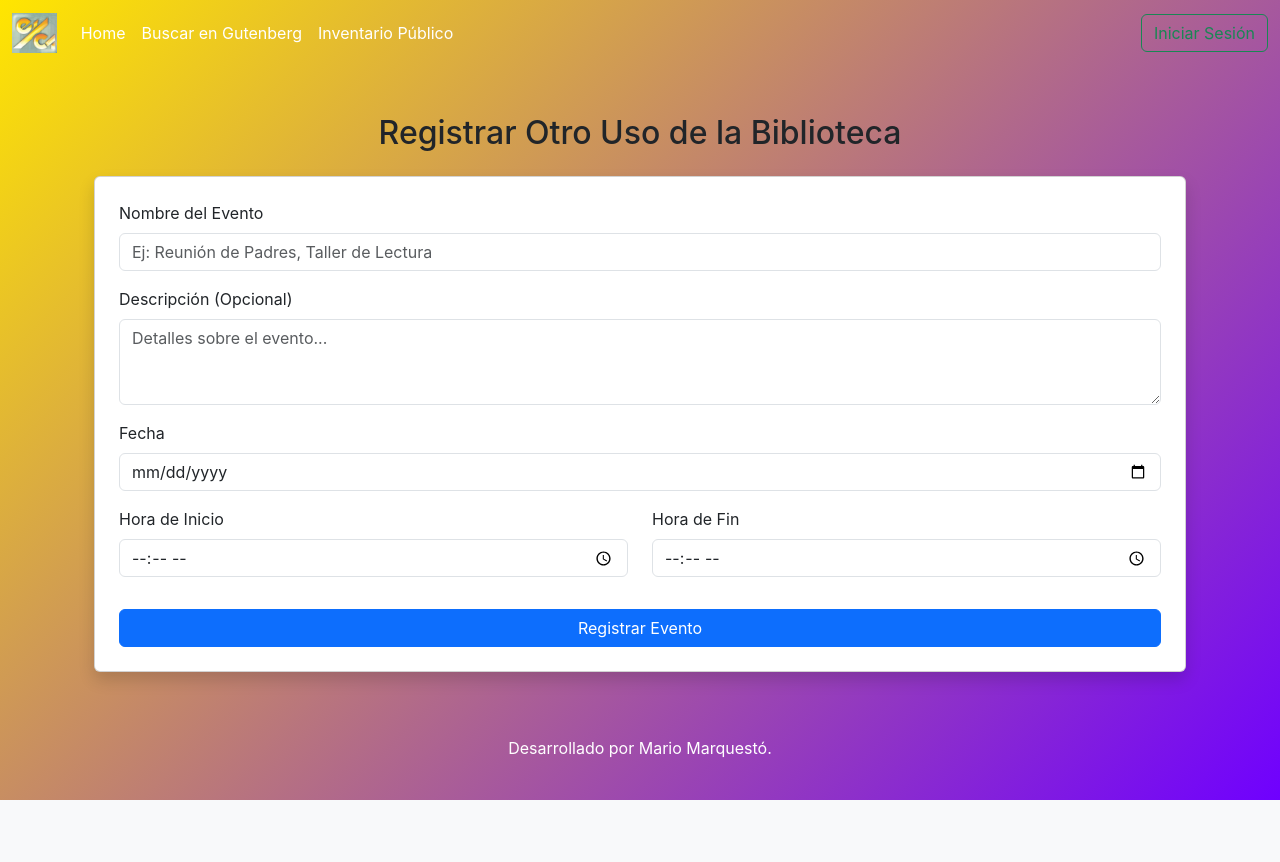
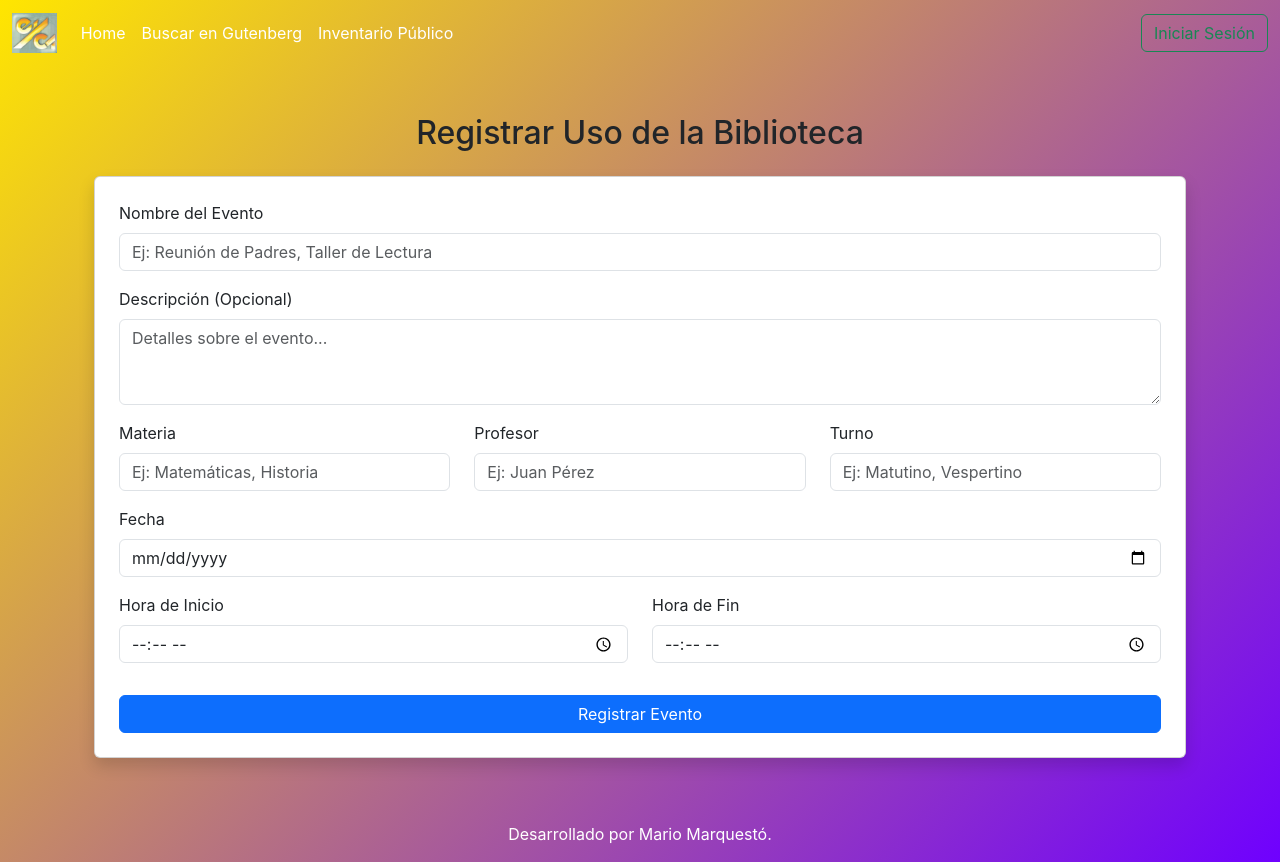
Before and after one commit to mariomarquesto/BibliotecaComerciouno, a React (Vite) app: page /registrar-otro-uso in a window 1280 px wide. Before the commit the page ends 800 px from the top, so only its background shows below. Built offline with nearby package versions, Linux system fonts and the light colour scheme; no server answers.

Commit message:
arreglando formularioUsoBiblioteca

```diff
--- a/src/components/FormularioUsoBiblioteca.jsx
+++ b/src/components/FormularioUsoBiblioteca.jsx
@@ -9,6 +9,9 @@ function FormularioUsoBiblioteca() {
     const [fecha, setFecha] = useState('');
     const [horaInicio, setHoraInicio] = useState('');
     const [horaFin, setHoraFin] = useState('');
+    const [materia, setMateria] = useState('');
+    const [profesor, setProfesor] = useState('');
+    const [turno, setTurno] = useState('');
     const [mensaje, setMensaje] = useState('');
     const [variante, setVariante] = useState('');
 
@@ -29,28 +32,26 @@ function FormularioUsoBiblioteca() {
             fecha,
             horaInicio,
             horaFin,
+            materia,
+            profesor,
+            turno,
             timestamp: moment().format(),
-            // Agrega los campos de 'materia', 'profesor' y 'turno'
-            // para que los reportes puedan procesar la información.
-            // Si el formulario no los pide, puedes usar valores predeterminados o vacíos.
-            materia: 'Otro', // Valor predeterminado
-            profesor: 'N/A', // Valor predeterminado
-            turno: 'N/A', // Valor predeterminado
-            horaEntrada: moment(`${fecha} ${horaInicio}`).format(), // Combina fecha y hora de inicio
-            horaSalida: moment(`${fecha} ${horaFin}`).format(), // Combina fecha y hora de fin
+            horaEntrada: moment(`${fecha} ${horaInicio}`).format(),
+            horaSalida: moment(`${fecha} ${horaFin}`).format(),
         };
 
         try {
-            // CAMBIA "otrosUsos" por "usoBiblioteca"
             await addDoc(collection(db, "usoBiblioteca"), nuevoUso);
             setMensaje('Evento registrado con éxito.');
             setVariante('success');
-            // Restablecer los estados del formulario después del envío exitoso
             setNombreEvento('');
             setDescripcion('');
             setFecha('');
             setHoraInicio('');
             setHoraFin('');
+            setMateria('');
+            setProfesor('');
+            setTurno('');
         } catch (error) {
             console.error("Error al registrar el evento: ", error);
             setMensaje('Error al registrar el evento. Intente de nuevo.');
@@ -60,7 +61,7 @@ function FormularioUsoBiblioteca() {
 
     return (
         <Container className="my-5">
-            <h2 className="text-center mb-4">Registrar Otro Uso de la Biblioteca</h2>
+            <h2 className="text-center mb-4">Registrar Uso de la Biblioteca</h2>
             <Card className="p-4 shadow">
                 {mensaje && <Alert variant={variante}>{mensaje}</Alert>}
                 <Form onSubmit={handleSubmit}>
@@ -84,6 +85,41 @@ function FormularioUsoBiblioteca() {
                             onChange={(e) => setDescripcion(e.target.value)}
                         />
                     </Form.Group>
+                    <Row>
+                        <Col md={4}>
+                            <Form.Group className="mb-3">
+                                <Form.Label>Materia</Form.Label>
+                                <Form.Control
+                                    type="text"
+                                    placeholder="Ej: Matemáticas, Historia"
+                                    value={materia}
+                                    onChange={(e) => setMateria(e.target.value)}
+                                />
+                            </Form.Group>
+                        </Col>
+                        <Col md={4}>
+                            <Form.Group className="mb-3">
+                                <Form.Label>Profesor</Form.Label>
+                                <Form.Control
+                                    type="text"
+                                    placeholder="Ej: Juan Pérez"
+                                    value={profesor}
+                                    onChange={(e) => setProfesor(e.target.value)}
+                                />
+                            </Form.Group>
+                        </Col>
+                        <Col md={4}>
+                            <Form.Group className="mb-3">
+                                <Form.Label>Turno</Form.Label>
+                                <Form.Control
+                                    type="text"
+                                    placeholder="Ej: Matutino, Vespertino"
+                                    value={turno}
+                                    onChange={(e) => setTurno(e.target.value)}
+                                />
+                            </Form.Group>
+                        </Col>
+                    </Row>
                     <Form.Group className="mb-3">
                         <Form.Label>Fecha</Form.Label>
                         <Form.Control
--- a/src/components/ReporteUsoBiblioteca.jsx
+++ b/src/components/ReporteUsoBiblioteca.jsx
@@ -1,16 +1,15 @@
 import React, { useState, useEffect } from 'react';
 import { Container, Spinner, Alert, Card, Table, Form, Row, Col } from 'react-bootstrap';
-// Asegúrate de importar 'db', 'collection', y 'onSnapshot', 'getDocs' para Firestore
 import { db, collection, onSnapshot, getDocs } from '../firebase/firebaseConfig';
 import moment from 'moment';
 import 'moment/locale/es';
-import './ReportesBiblioteca.css'; // Asegúrate de que este archivo CSS exista si tienes estilos personalizados.
+import './ReportesBiblioteca.css';
 
 moment.locale('es');
 
 function ReporteUsoBiblioteca() {
     const [usoList, setUsoList] = useState([]);
-    const [loading, setLoading] = useState(true); // Carga principal de todos los reportes
+    const [loading, setLoading] = useState(true);
     const [error, setError] = useState(null);
 
     const [usoPorMateria, setUsoPorMateria] = useState([]);
@@ -20,12 +19,11 @@ function ReporteUsoBiblioteca() {
 
     const [periodoFiltro, setPeriodoFiltro] = useState('diario');
 
-    // --- NUEVOS ESTADOS PARA EL REPORTE DE VISITAS A LA PÁGINA ---
     const [totalPageVisits, setTotalPageVisits] = useState(0);
-    const [loadingPageVisits, setLoadingPageVisits] = useState(true); // Carga específica para visitas
-    const [errorPageVisits, setErrorPageVisits] = useState(null); // Error específico para visitas
+    const [loadingPageVisits, setLoadingPageVisits] = useState(true);
+    const [errorPageVisits, setErrorPageVisits] = useState(null);
 
-    // useEffect para obtener todos los datos de uso de la biblioteca (usoBiblioteca)
+    // useEffect para obtener datos de uso de la biblioteca
     useEffect(() => {
         const unsubscribe = onSnapshot(collection(db, "usoBiblioteca"), (snapshot) => {
             const uso = snapshot.docs.map((doc) => ({
@@ -33,7 +31,7 @@ function ReporteUsoBiblioteca() {
                 ...doc.data(),
             }));
             setUsoList(uso);
-            setLoading(false); // Desactiva la carga principal una vez que los datos de usoBiblioteca están listos
+            setLoading(false);
         }, (err) => {
             console.error("Error al obtener los datos de uso de la biblioteca:", err);
             setError("Error al cargar los datos de uso de la biblioteca.");
@@ -43,24 +41,24 @@ function ReporteUsoBiblioteca() {
         return () => unsubscribe();
     }, []);
 
-    // --- NUEVO useEffect para obtener el total de visitas a la página (page_visits) ---
+    // useEffect para obtener el total de visitas a la página
     useEffect(() => {
         const fetchPageVisits = async () => {
             setLoadingPageVisits(true);
             setErrorPageVisits(null);
             try {
                 const visitsSnapshot = await getDocs(collection(db, "page_visits"));
-                setTotalPageVisits(visitsSnapshot.size); // El tamaño del snapshot es el total de documentos
+                setTotalPageVisits(visitsSnapshot.size);
             } catch (err) {
                 console.error("Error al obtener el total de visitas:", err);
                 setErrorPageVisits("Error al cargar el contador de visitas.");
             } finally {
-                setLoadingPageVisits(false); // Desactiva la carga de visitas
+                setLoadingPageVisits(false);
             }
         };
 
         fetchPageVisits();
-    }, []); // Se ejecuta una vez al montar el componente
+    }, []);
 
     // useEffect para generar los reportes una vez que usoList o periodoFiltro cambian
     useEffect(() => {
@@ -105,8 +103,6 @@ function ReporteUsoBiblioteca() {
             let usoAgrupado = {};
             const hoy = moment();
             usoList.forEach(u => {
-                // Asegúrate de que 'horaEntrada' es un campo que existe en tus documentos 'usoBiblioteca'
-                // y que está en un formato que moment pueda parsear.
                 const fechaEntrada = moment(u.horaEntrada);
                 let periodo;
 
@@ -116,29 +112,29 @@ function ReporteUsoBiblioteca() {
                     } else if (fechaEntrada.isSame(hoy.clone().subtract(1, 'day'), 'day')) {
                         periodo = 'Ayer';
                     } else {
-                        periodo = fechaEntrada.format('LL'); // Formato largo de fecha (ej. "20 de agosto de 2025")
+                        periodo = fechaEntrada.format('LL');
                     }
                 } else if (periodoFiltro === 'semanal') {
-                    // Obtiene el inicio de la semana y el fin de la semana para el período
                     periodo = `Semana del ${fechaEntrada.clone().startOf('week').format('D [de] MMM')} al ${fechaEntrada.clone().endOf('week').format('D [de] MMM')}`;
                 } else if (periodoFiltro === 'mensual') {
-                    periodo = fechaEntrada.format('MMMM YYYY'); // Formato "Mes Año" (ej. "agosto 2025")
+                    periodo = fechaEntrada.format('MMMM YYYY');
                 }
 
-                usoAgrupado[periodo] = (usoAgrupado[periodo] || 0) + 1;
+                if (periodo) {
+                    usoAgrupado[periodo] = (usoAgrupado[periodo] || 0) + 1;
+                }
             });
             setUsoPorPeriodo(usoAgrupado);
         };
 
         if (usoList.length > 0) {
             generarReportes();
-        } else if (!loading) { // Si ya terminó de cargar y usoList está vacío, igual generar reportes vacíos
+        } else if (!loading) {
             generarReportes();
         }
-    }, [usoList, periodoFiltro, loading]); // Añadido 'loading' a las dependencias para asegurar que se re-genere si usoList inicialmente vacío
+    }, [usoList, periodoFiltro, loading]);
 
-    // Muestra un spinner si cualquier dato principal está cargando
-    if (loading || loadingPageVisits) { // Combina el estado de carga
+    if (loading || loadingPageVisits) {
         return (
             <Container className="text-center my-5">
                 <Spinner animation="border" />
@@ -147,7 +143,6 @@ function ReporteUsoBiblioteca() {
         );
     }
 
-    // Muestra una alerta de error si hay un error principal
     if (error) {
         return <Alert variant="danger" className="my-5">{error}</Alert>;
     }
@@ -155,10 +150,8 @@ function ReporteUsoBiblioteca() {
     return (
         <Container className="my-5">
             <h2 className="text-center mb-4">Reporte de Uso de la Biblioteca</h2>
-
-            {/* Nueva Fila para la Tarjeta de Visitas a la Página */}
             <Row className="mb-4 justify-content-center">
-                <Col md={6}> {/* Usamos md={6} para que ocupe la mitad del ancho en pantallas medianas */}
+                <Col md={6}>
                     <Card className="text-center shadow-sm h-100">
                         <Card.Header as="h5" className="bg-info text-white">
                             Total de Visitas a la Página
@@ -177,7 +170,6 @@ function ReporteUsoBiblioteca() {
                 </Col>
             </Row>
 
-            {/* Fila para los reportes de uso de la biblioteca (materias, profesor, turno) */}
             <Row>
                 <Col lg={4} className="mb-4">
                     <Card>
@@ -264,7 +256,6 @@ function ReporteUsoBiblioteca() {
                 </Col>
             </Row>
 
-            {/* Fila para el reporte de uso por período */}
             <Row>
                 <Col>
                     <Card>
```
